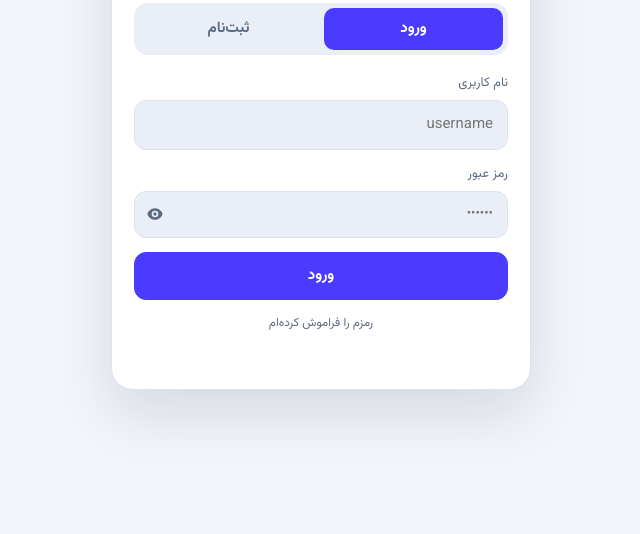
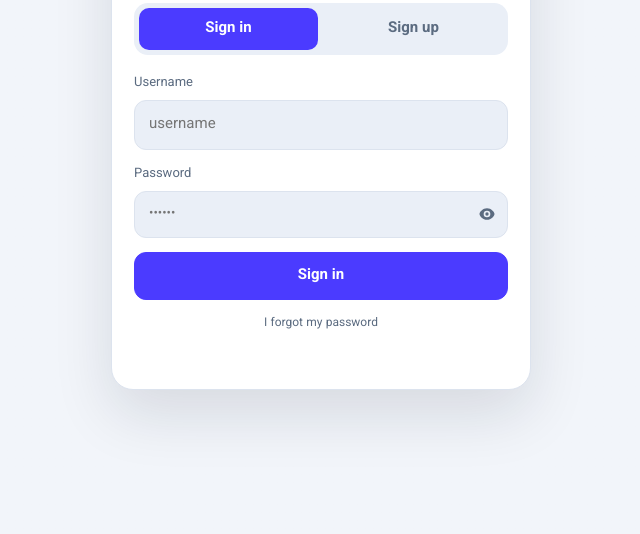
Before and after one commit to siamaklahouri/Chat, a website: page public/index.html in a window 1280 px wide. Shown: the part 266-800 px from the top of the page, without its empty margins (319-959 px from the left). Drawn offline with Linux system fonts and the light colour scheme; no server answers.

Commit message:
دوزبانه: انگلیسی و فارسی، با پیش‌فرض انگلیسی
کلیدِ هر رشته خودِ متن فارسی است، نه شناسه‌ای مثل login.title. دو دلیل:
اگر ترجمه‌ای نباشد کاربر متن فارسی می‌بیند نه یک کلید خام، و جابه‌جا
کردن متن در کد کلید را نمی‌شکند. ۳۰۹ رشته‌ی رابط کاربری ترجمه شد.

- i18n.js پیش از بدنه و به‌صورت مسدودکننده بار می‌شود، پس lang و dir از
  همان اول درست‌اند و صفحه یک‌بار راست‌چین ظاهر نمی‌شود تا بعد بپرد.
- جهت صفحه با زبان عوض می‌شود. چون شیوه‌نامه از خاصیت‌های منطقی
  (inset-inline، margin-block) استفاده می‌کند، چیدمان خودش می‌چرخد؛ فقط
  فلش ارسال و بازگشت دستی قرینه می‌شوند.
- عدد و تاریخ هم با زبان عوض می‌شوند: رقم فارسی فقط در حالت فارسی.
- عوض کردن زبان صفحه را از نو بار می‌کند؛ تنها راه مطمئن برای اینکه هیچ
  متنی از زبان قبلی جا نماند.
- متن نگه‌داری داده که از سرور می‌آید هم از t() می‌گذرد: اگر همان پیش‌فرض
  باشد ترجمه می‌شود و اگر مدیر متن دلخواهی گذاشته باشد دست‌نخورده می‌ماند.

README راه افزودن متن تازه و دستور یافتن رشته‌های بی‌ترجمه را دارد؛ همان
دستور الان صفر می‌دهد.

Co-Authored-By: Claude Opus 5 <noreply@anthropic.com>
Claude-Session: https://claude.ai/code/session_01FzpXK5BRDqqSVeWznqt5A7

```diff
--- a/public/css/style.css
+++ b/public/css/style.css
@@ -756,7 +756,8 @@ html[dir='rtl'] .conversation.is-active { box-shadow: inset -3px 0 0 var(--accen
 }
 .send-btn:disabled { opacity: .5; }
 /* آیکون هواپیما در چیدمان راست‌چین باید به سمت چپ نشانه برود. */
-.send-btn svg { transform: scaleX(-1); }
+/* فلش ارسال و بازگشت هر دو به سمتی اشاره می‌کنند که متن به آن می‌رود. */
+html[dir='rtl'] .send-btn svg { transform: scaleX(-1); }
 /* فلش بازگشت در چیدمان راست‌چین باید به راست اشاره کند، نه چپ. */
 html[dir='rtl'] #backBtn svg { transform: scaleX(-1); }
 
--- a/public/index.html
+++ b/public/index.html
@@ -14,6 +14,8 @@
 <link rel="icon" href="/icons/icon-192.png" />
 <link rel="apple-touch-icon" href="/icons/icon-192.png" />
 <link rel="stylesheet" href="/css/style.css" />
+  <!-- پیش از بدنه، تا زبان و جهت صفحه از همان اول درست باشند. -->
+  <script src="/js/i18n.js"></script>
 </head>
 <body>
 
--- /dev/null
+++ b/public/js/i18n.js
@@ -0,0 +1,521 @@
+/* 9chat — لایه‌ی زبان.
+ *
+ * کلیدِ هر رشته، خودِ متن فارسی است. دو دلیل دارد:
+ *   ۱) هیچ متنی جا نمی‌ماند؛ اگر ترجمه‌ای نباشد، فارسی نشان داده می‌شود،
+ *      نه یک کلید بی‌معنی مثل «login.title» که کاربر ببیند.
+ *   ۲) جابه‌جایی متن در کد، کلید را نمی‌شکند.
+ *
+ * جاهای متغیر با {n}، {name} و مانند آن نوشته می‌شوند.
+ */
+(() => {
+  'use strict';
+
+  const LANG_KEY = 'messenger.lang';
+  const LANGS = [
+    ['fa', 'فارسی', 'rtl'],
+    ['en', 'English', 'ltr'],
+  ];
+
+  const EN = {
+    /* --- زمان و اندازه --- */
+    'امروز': 'Today',
+    'دیروز': 'Yesterday',
+    'همین حالا': 'just now',
+    '{n} دقیقه پیش': '{n} min ago',
+    '{n} ساعت پیش': '{n} h ago',
+    '{n} روز پیش': '{n} d ago',
+    'بایت': 'B',
+    'کیلوبایت': 'KB',
+    'مگابایت': 'MB',
+
+    /* --- ظاهر --- */
+    'ظاهر': 'Appearance',
+    'تم': 'Theme',
+    'خودکار': 'Auto',
+    'روشن': 'Light',
+    'تیره': 'Dark',
+    'رنگ': 'Color',
+    'رنگ {label}': '{label}',
+    'بنفش‌آبی': 'Indigo',
+    'بنفش': 'Violet',
+    'آبی': 'Blue',
+    'فیروزه‌ای': 'Teal',
+    'سرخابی': 'Rose',
+    'کهربایی': 'Amber',
+    'پس‌زمینه‌ی گفتگو': 'Chat background',
+    'پس‌زمینه‌ی {label}': '{label} background',
+    'شفق': 'Aurora',
+    'مه رنگی': 'Mesh',
+    'غروب': 'Sunset',
+    'شب': 'Night',
+    'نقطه‌چین': 'Dots',
+    'شبکه': 'Grid',
+    'راه‌راه': 'Stripes',
+    'ساده': 'Plain',
+    'عکس از گالری': 'Photo from gallery',
+    'انتخاب عکس پس‌زمینه از گالری': 'Choose a background photo from your gallery',
+    'برداشتن عکس پس‌زمینه': 'Remove background photo',
+    'پس‌زمینه عوض شد.': 'Background changed.',
+    'این عکس خیلی بزرگ است؛ عکس کوچک‌تری انتخاب کنید.': 'That photo is too large; pick a smaller one.',
+    'جای کافی در این مرورگر نیست؛ عکس کوچک‌تری انتخاب کنید.': 'Not enough room in this browser; pick a smaller photo.',
+    'زبان': 'Language',
+
+    /* --- ورود و حساب --- */
+    'خطای ناشناخته': 'Unknown error',
+    'در حال ورود…': 'Signing in…',
+    'در حال ثبت‌نام…': 'Signing up…',
+    'نشست شما منقضی شده است. دوباره وارد شوید.': 'Your session has expired. Please sign in again.',
+    'حساب شما مسدود شده است.': 'Your account has been blocked.',
+    'حساب شما هنوز تایید نشده است.': 'Your account has not been approved yet.',
+    'حساب شما هنوز توسط مدیر تایید نشده است.': 'An admin has not approved your account yet.',
+    '9chat ایمیل و شماره‌ی شما را نمی‌گیرد، پس بازیابی خودکار رمز ممکن نیست. ':
+      '9chat does not collect your email or phone number, so there is no automatic password reset. ',
+    'از مدیر بخواهید از پنل مدیریت برایتان رمز تازه بگذارد.':
+      'Ask an admin to set a new password for you from the admin panel.',
+    'نمایش رمز': 'Show password',
+    'پنهان کردن رمز': 'Hide password',
+
+    /* --- فهرست گفتگوها --- */
+    'هنوز پیامی رد و بدل نشده': 'No messages yet',
+    'شما: ': 'You: ',
+    'گفتگویی پیدا نشد.': 'No conversations found.',
+    'هنوز گفتگویی ندارید. با دکمه + شروع کنید.': 'No conversations yet. Tap + to start one.',
+    'سنجاق‌شده': 'Pinned',
+    'بی‌صدا': 'Muted',
+    'بایگانی‌شده': 'Archived',
+    '📌 برداشتن سنجاق': '📌 Unpin',
+    '📌 سنجاق کردن': '📌 Pin',
+    '🔔 روشن کردن صدا': '🔔 Unmute',
+    '🔕 بی‌صدا کردن': '🔕 Mute',
+    '📤 خارج کردن از بایگانی': '📤 Unarchive',
+    '📥 بایگانی کردن': '📥 Archive',
+    '🔵 علامت‌زدن به‌عنوان خوانده‌نشده': '🔵 Mark as unread',
+    'سنجاق شد.': 'Pinned.',
+    'سنجاق برداشته شد.': 'Unpinned.',
+    'بی‌صدا شد.': 'Muted.',
+    'صدا روشن شد.': 'Unmuted.',
+    'بایگانی شد.': 'Archived.',
+    'از بایگانی خارج شد.': 'Unarchived.',
+    'خوانده‌نشده شد.': 'Marked unread.',
+    'این حساب دیگر وجود ندارد': 'This account no longer exists',
+    'کاربر حذف‌شده': 'Deleted user',
+    'آنلاین': 'online',
+    '{n} عضو': '{n} members',
+    'آخرین بازدید {when}': 'last seen {when}',
+    '{names} در حال نوشتن…': '{names} is typing…',
+
+    /* --- پیام‌ها --- */
+    'عکس': 'Photo',
+    'فایل': 'File',
+    '🖼 عکس': '🖼 Photo',
+    '🎤 پیام صوتی': '🎤 Voice message',
+    '🖼 عکس فرستاد': 'sent a photo 🖼',
+    '🎤 پیام صوتی فرستاد': 'sent a voice message 🎤',
+    '📎 {name} فرستاد': 'sent 📎 {name}',
+    '{prefix}پیام حذف شد': '{prefix}Message deleted',
+    '{prefix}🖼 عکس': '{prefix}🖼 Photo',
+    '{prefix}🎤 پیام صوتی': '{prefix}🎤 Voice message',
+    '{prefix}📎 {name}': '{prefix}📎 {name}',
+    'پیام حذف شد': 'Message deleted',
+    'این پیام حذف شد': 'This message was deleted',
+    '(ویرایش‌شده)': '(edited)',
+    '↪ بازفرستاده‌شده': '↪ Forwarded',
+    'واکنش': 'React',
+    'برداشتن واکنش': 'Remove reaction',
+    'همین واکنش': 'Your reaction',
+    'کپی متن': 'Copy text',
+    'متن کپی شد.': 'Text copied.',
+    'کپی ممکن نشد.': 'Could not copy.',
+    'متن‌ها کپی شدند.': 'Texts copied.',
+    'متنی برای کپی نیست.': 'Nothing to copy.',
+    'انتخاب': 'Select',
+    'بازفرستادن': 'Forward',
+    'بازفرستادن به…': 'Forward to…',
+    'به «{title}» فرستاده شد.': 'Sent to “{title}”.',
+    'پاسخ': 'Reply',
+    'ویرایش': 'Edit',
+    'حذف': 'Delete',
+    'ویرایش پیام': 'Edit message',
+    'این پیام حذف شود؟': 'Delete this message?',
+    'فقط پیام‌های خودتان قابل حذف‌اند.': 'You can only delete your own messages.',
+    '{n} پیام انتخاب شده': '{n} selected',
+    '{n} پیام حذف شود؟': 'Delete {n} messages?',
+    '{n} پیام حذف شد.': '{n} messages deleted.',
+    '{n} پیام حذف نشد.': '{n} messages could not be deleted.',
+    '{n} پیام پیدا شد': '{n} messages found',
+    'در حال ارسال': 'Sending',
+    'ارسال شد': 'Sent',
+    'خوانده شد': 'Read',
+    'پیام بنویسید…': 'Write a message…',
+    'در حال بارگذاری…': 'Loading…',
+
+    /* --- عکس، فایل، صدا --- */
+    'پیوست': 'Attach',
+    'می‌توانید چند عکس را با هم انتخاب کنید': 'You can pick several photos at once',
+    'تا {size} — سند، ویدیو، فایل فشرده': 'Up to {size} — documents, video, archives',
+    'فقط فایل عکس قابل ارسال است.': 'Only image files can be sent.',
+    'توضیح عکس (اختیاری)…': 'Photo caption (optional)…',
+    'آماده‌سازی عکس ناموفق بود.': 'Preparing the photo failed.',
+    'آماده‌سازی عکس ممکن نشد.': 'Could not prepare the photo.',
+    'این فایل عکس نیست.': 'That file is not an image.',
+    'در حال ارسال عکس…': 'Sending photo…',
+    'در حال ارسال {n} عکس…': 'Sending {n} photos…',
+    'حجم فایل بیشتر از {size} است.': 'The file is larger than {size}.',
+    'در حال فرستادن {name}…': 'Sending {name}…',
+    'پخش پیام صوتی': 'Play voice message',
+    'پخش صدا ممکن نشد.': 'Could not play the audio.',
+    'مرورگر شما ضبط صدا را پشتیبانی نمی‌کند.': 'Your browser does not support audio recording.',
+    'اجازه‌ی دسترسی به میکروفون داده نشد.': 'Microphone access was denied.',
+
+    /* --- اتصال --- */
+    'قطع — تلاش برای اتصال…': 'Offline — reconnecting…',
+    'ارتباط قطع شد': 'Connection lost',
+    'ارتباط با سرور برقرار نیست.': 'No connection to the server.',
+    'در حال اتصال…': 'Connecting…',
+    'داده‌های هفتگی پاک شد.': 'Weekly data was cleared.',
+    '، ': ', ',
+
+    /* --- اعلان --- */
+    'اعلان‌ها از قبل فعال است.': 'Notifications are already on.',
+    'اعلان‌ها را در تنظیمات مرورگر برای این سایت اجازه دهید.':
+      'Allow notifications for this site in your browser settings.',
+    'اعلان‌ها فعال شد.': 'Notifications enabled.',
+    'اعلان‌ها فعال نشد.': 'Notifications were not enabled.',
+    '🔔 فعال‌سازی اعلان‌ها': '🔔 Enable notifications',
+
+    /* --- تماس --- */
+    'تماس صوتی': 'Voice call',
+    'تماس تصویری': 'Video call',
+    'تماس صوتی روی این سرور فعال نیست.': 'Calling is not enabled on this server.',
+    'تماس صوتی فقط در گفتگوی دونفره ممکن است.': 'Calls are only possible in one-to-one chats.',
+    'اجازه‌ی این تماس را ندارید.': 'You are not allowed to make this call.',
+    'تماس‌های زیادی گرفته‌اید؛ کمی بعد دوباره تلاش کنید.': 'Too many calls; try again shortly.',
+    'طرف مقابل پیدا نشد.': 'The other person was not found.',
+    'همین حالا در یک تماس هستید.': 'You are already in a call.',
+    'طرف مقابل در تماس دیگری است.': 'The other person is on another call.',
+    'طرف مقابل آنلاین نیست.': 'The other person is not online.',
+    'طرف مقابل آنلاین نیست': 'The other person is not online',
+    'این تماس دیگر برقرار نیست.': 'This call is no longer active.',
+    'تماس پایان یافت': 'Call ended',
+    'تماس برقرار نشد': 'Call failed',
+    'تماس رد شد': 'Call declined',
+    'پاسخی داده نشد': 'No answer',
+    'تماس لغو شد': 'Call cancelled',
+    'برقراری تماس ممکن نشد': 'Could not place the call',
+    '{what} رد شد': '{what} declined',
+    '{what} را رد کردید': 'You declined {what}',
+    '{what} بی‌پاسخ': '{what} unanswered',
+    'دوربین در دسترس نیست؛ تماس فقط صوتی برقرار می‌شود.': 'No camera available; placing a voice call.',
+    'مرورگر شما تماس را پشتیبانی نمی‌کند.': 'Your browser does not support calls.',
+    'در حال زنگ زدن…': 'Ringing…',
+    'دسترسی به میکروفون داده نشد.': 'Microphone access was denied.',
+    'بی‌صدا کردن میکروفون': 'Mute microphone',
+    'روشن کردن میکروفون': 'Unmute microphone',
+    'میکروفون روشن شد.': 'Microphone on.',
+    'میکروفون بی‌صدا شد.': 'Microphone muted.',
+    'خاموش کردن دوربین': 'Turn camera off',
+    'روشن کردن دوربین': 'Turn camera on',
+    'دوربین دیگری پیدا نشد.': 'No other camera found.',
+    'کاربر': 'User',
+    'تماس تصویری ورودی…': 'Incoming video call…',
+    'تماس صوتی ورودی…': 'Incoming voice call…',
+    'تماس تصویری…': 'Video call…',
+    'تماس صوتی…': 'Voice call…',
+
+    /* --- شناسه و گفتگوی تازه --- */
+    'دیگران با همین شناسه شما را پیدا می‌کنند.': 'This is how others find you.',
+    'کپی': 'Copy',
+    'شناسه کپی شد.': 'Username copied.',
+    'کپی ممکن نشد؛ دستی انتخابش کنید.': 'Could not copy; select it by hand.',
+    'اشتراک‌گذاری': 'Share',
+    'شناسه‌ی من در 9chat: @{username}': 'My 9chat username: @{username}',
+    'گفتگوی جدید': 'New chat',
+    'گفتگویی برای بازفرستادن نیست.': 'No chat to forward to.',
+    'کاربری با این نام کاربری پیدا نشد. نام کاربری باید دقیق باشد.':
+      'No user with that username. It has to match exactly.',
+    'نام کاربری دقیق طرف مقابل…': 'Exact username…',
+    'برای شروع گفتگو باید نام کاربری دقیق طرف مقابل را بدانید.':
+      'To start a chat you need the exact username.',
+    '👥 ساخت گروه جدید': '👥 Create a group',
+    'گروه جدید': 'New group',
+    'نام گروه': 'Group name',
+    'نام کاربری دقیق عضو تازه…': 'Exact username of a new member…',
+    'هنوز عضوی انتخاب نشده است.': 'No members selected yet.',
+    'اعضا: {names}': 'Members: {names}',
+    'ساخت گروه': 'Create group',
+    'نام گروه را بنویسید.': 'Enter a group name.',
+    'حداقل یک عضو انتخاب کنید.': 'Pick at least one member.',
+
+    /* --- عکس پروفایل --- */
+    'حذف عکس': 'Remove photo',
+    'تغییر عکس': 'Change photo',
+    'انتخاب عکس': 'Choose a photo',
+    'عکس پروفایل به‌روز شد.': 'Profile photo updated.',
+    'عکس پروفایل حذف شد.': 'Profile photo removed.',
+    'تغییر عکس گروه': 'Change group photo',
+    'انتخاب عکس گروه': 'Choose a group photo',
+    'عکس گروه به‌روز شد.': 'Group photo updated.',
+    'عکس گروه حذف شد.': 'Group photo removed.',
+
+    /* --- دستگاه‌ها --- */
+    'دستگاه ناشناس': 'Unknown device',
+    'اندروید': 'Android',
+    'ویندوز': 'Windows',
+    'مک': 'Mac',
+    'لینوکس': 'Linux',
+    'نامشخص': 'unknown',
+    'فایرفاکس': 'Firefox',
+    'اج': 'Edge',
+    'کروم': 'Chrome',
+    'سافاری': 'Safari',
+    'مرورگر': 'Browser',
+    '{browser} روی {platform}': '{browser} on {platform}',
+    'بستن همه‌ی دستگاه‌های دیگر': 'Sign out all other devices',
+    'همین دستگاه': 'this device',
+    'آخرین فعالیت {when}': 'last active {when}',
+    'بستن': 'Close',
+    'دستگاه بسته شد.': 'Device signed out.',
+    '{n} دستگاه بسته شد.': '{n} devices signed out.',
+    'همه‌ی دستگاه‌های دیگر از حساب خارج شوند؟': 'Sign out all other devices?',
+
+    /* --- بلاک --- */
+    'کسی را بلاک نکرده‌اید.': 'You have not blocked anyone.',
+    'رفع بلاک': 'Unblock',
+    'رفع بلاک شد.': 'Unblocked.',
+    '🚫 بلاک کردن این کاربر': '🚫 Block this user',
+    '{name} بلاک شود؟ دیگر نمی‌توانید به هم پیام بدهید.':
+      'Block {name}? Neither of you will be able to message the other.',
+    'کاربر بلاک شد. از پروفایل می‌توانید رفع بلاکش کنید.':
+      'User blocked. You can unblock them from your profile.',
+
+    /* --- نسخه --- */
+    'نسخه‌ی وب': 'Web version',
+    'اپ اندروید': 'Android app',
+    'نسخه‌ی وب: {version} ({built})': 'Web version: {version} ({built})',
+    'اپ اندروید: {version}': 'Android app: {version}',
+    'APK روی سرور: {version}': 'APK on server: {version}',
+    'نسخه‌ی اپ را اینجا نشان نمی‌دهد چون نسخه‌ی نصب‌شده قدیمی‌تر از ۱.۴ است؛ ':
+      'The installed app is older than 1.4, so its version is not shown here; ',
+    'از تنظیمات گوشی ← برنامه‌ها ← 9chat ببینیدش.': 'check Settings → Apps → 9chat on your phone.',
+    'کپی اطلاعات نسخه': 'Copy version info',
+    'اطلاعات نسخه کپی شد.': 'Version info copied.',
+    'نسخه‌ی تازه‌ای از برنامه آمده است.': 'A new version of the app is available.',
+    'نسخه‌ی {version} اپ اندروید آمده است (شما {installed} دارید).':
+      'Android app {version} is out (you have {installed}).',
+    'تازه‌سازی': 'Refresh',
+    'دریافت': 'Download',
+
+    /* --- پروفایل --- */
+    'پروفایل': 'Profile',
+    'درباره من': 'About me',
+    'درباره‌ی من': 'About me',
+    'ذخیره': 'Save',
+    'پروفایل به‌روز شد.': 'Profile updated.',
+    'نام نمایشی': 'Display name',
+    'همین نامی که دیگران می‌بینند.': 'This is the name others see.',
+    'رمز فعلی': 'Current password',
+    'رمز تازه': 'New password',
+    'رمز تازه (حداقل ۸ نویسه)': 'New password (at least 8 characters)',
+    'حداقل ۸ نویسه.': 'At least 8 characters.',
+    'تغییر رمز': 'Change password',
+    'تغییر رمز عبور': 'Change password',
+    'هر دو رمز را پر کنید.': 'Fill in both passwords.',
+    'خروج از حساب': 'Sign out',
+    'دستگاه‌های واردشده': 'Signed-in devices',
+    'کاربران بلاک‌شده': 'Blocked users',
+    'سایر': 'Other',
+    'درباره‌ی برنامه': 'About this app',
+
+    /* --- گروه و گفتگو --- */
+    'ذخیره‌ی نام': 'Save name',
+    'نام گروه خالی است.': 'The group name is empty.',
+    'نام گروه به‌روز شد.': 'Group name updated.',
+    'اطلاعات گروه': 'Group info',
+    'اطلاعات مخاطب': 'Contact info',
+    'حساب طرف مقابل حذف شده است. می‌توانید این گفتگو را از فهرست خود پاک کنید.':
+      'The other account has been deleted. You can remove this chat from your list.',
+    '🗑 حذف گفتگو (فقط برای من)': '🗑 Delete chat (only for me)',
+    'این گفتگو از فهرست شما پاک شود؟ طرف مقابل نسخه‌ی خودش را خواهد داشت.':
+      'Remove this chat from your list? The other person keeps their copy.',
+    'گفتگو پاک شد.': 'Chat removed.',
+    'اعضا': 'Members',
+    ' — سازنده': ' — owner',
+    ' — مدیر گروه': ' — group admin',
+    'مدیر گروه': 'Group admin',
+    'برداشتن مدیریت': 'Remove admin',
+    'نقش عضو به‌روز شد.': 'Member role updated.',
+    'حذف از گروه': 'Remove from group',
+    'حذف {name} از گروه': 'Remove {name} from the group',
+    '{name} از گروه حذف شود؟': 'Remove {name} from the group?',
+    'عضو حذف شد.': 'Member removed.',
+    '➕ افزودن عضو': '➕ Add member',
+    'افزودن عضو': 'Add member',
+    'نام کاربری دقیق…': 'Exact username…',
+    'عضو اضافه شد.': 'Member added.',
+    'خروج از گروه': 'Leave group',
+    'از این گروه خارج می‌شوید؟': 'Leave this group?',
+
+    /* --- استوری و ایموجی --- */
+    'ایموجی': 'Emoji',
+    'گفتگو': 'Chat',
+    'استوری من': 'My story',
+    'افزودن': 'Add',
+    '👁 هنوز کسی ندیده': '👁 No views yet',
+    '👁 {n} بیننده': '👁 {n} viewers',
+    'بیننده‌های استوری': 'Story viewers',
+    'این استوری حذف شود؟': 'Delete this story?',
+    'استوری حذف شد.': 'Story deleted.',
+    'استوری شما تا ۲۴ ساعت دیده می‌شود.': 'Your story stays up for 24 hours.',
+    'فرستادن استوری ناموفق بود.': 'Posting the story failed.',
+
+    /* --- index.html --- */
+    'گفتگو و ارسال عکس، ساده و سریع': 'Chat and photos, simple and fast',
+    'ورود': 'Sign in',
+    'ثبت‌نام': 'Sign up',
+    'نام کاربری': 'Username',
+    'رمز عبور': 'Password',
+    'رمزم را فراموش کرده‌ام': 'I forgot my password',
+    'پس از ثبت‌نام، حساب شما باید توسط مدیر تایید شود.':
+      'After signing up, an admin has to approve your account.',
+    'دریافت برنامه‌ی اندروید': 'Get the Android app',
+    'گفتگویی باز نیست': 'No chat open',
+    'از فهرست کنار صفحه یکی را باز کنید، یا با دکمه‌ی ＋ گفتگوی تازه‌ای بسازید.':
+      'Open one from the list, or tap ＋ to start a new chat.',
+    'پاسخ به': 'Replying to',
+    '۰:۰۰': '0:00',
+    'در حال ضبط…': 'Recording…',
+    'نام شما': 'Your name',
+    'فقط حروف انگلیسی، عدد و _': 'Latin letters, digits and _ only',
+    'حداقل ۸ نویسه': 'At least 8 characters',
+    'پنل مدیریت': 'Admin panel',
+    'تنظیم ظاهر: تم، رنگ و پس‌زمینه': 'Appearance: theme, color and background',
+    'جستجو در گفتگوها…': 'Search chats…',
+    'بازگشت': 'Back',
+    'اطلاعات گفتگو': 'Chat info',
+    'لغو انتخاب': 'Cancel selection',
+    'رفتن به آخرین پیام': 'Jump to latest message',
+    'لغو پاسخ': 'Cancel reply',
+    'لغو ضبط': 'Cancel recording',
+    'ارسال پیام صوتی': 'Send voice message',
+    'پیوست عکس یا فایل': 'Attach a photo or file',
+    'افزودن ایموجی': 'Add emoji',
+    'پیام صوتی': 'Voice message',
+    'ضبط پیام صوتی': 'Record a voice message',
+    'ارسال': 'Send',
+    'استوری': 'Story',
+    'حذف استوری': 'Delete story',
+    'قبلی': 'Previous',
+    'بعدی': 'Next',
+    'دانلود': 'Download',
+    'تعویض دوربین جلو و عقب': 'Switch front/back camera',
+    'پایان تماس': 'End call',
+    'پیام‌ها و عکس‌ها به‌صورت دوره‌ای پاک می‌شوند':
+      'Messages and photos are cleared from time to time',
+  };
+
+  const DICT = { fa: null, en: EN };
+
+  const stored = () => {
+    try {
+      return localStorage.getItem(LANG_KEY);
+    } catch {
+      return null;
+    }
+  };
+
+  /* پیش‌فرض انگلیسی است. انتخاب خودِ کاربر همیشه مقدم است. */
+  const DEFAULT_LANG = 'en';
+
+  const detect = () => {
+    const saved = stored();
+    return saved && DICT[saved] !== undefined ? saved : DEFAULT_LANG;
+  };
+
+  let lang = detect();
+  const dirOf = (code) => (LANGS.find(([id]) => id === code) || LANGS[0])[2];
+
+  /**
+   * ترجمه. اگر ترجمه‌ای نبود، خودِ متن فارسی برمی‌گردد — کاربر هیچ‌وقت
+   * کلید خام نمی‌بیند.
+   */
+  function t(key, vars) {
+    const table = DICT[lang];
+    let out = (table && table[key]) || key;
+    if (vars) {
+      for (const [name, value] of Object.entries(vars)) {
+        out = out.split(`{${name}}`).join(String(value));
+      }
+    }
+    return out;
+  }
+
+  /** عدد: فارسی با رقم فارسی، انگلیسی با رقم لاتین. */
+  const num = (n) => Number(n).toLocaleString(lang === 'fa' ? 'fa-IR' : 'en-US');
+  const localeOf = () => (lang === 'fa' ? 'fa-IR' : 'en-GB');
+
+  /**
+   * متن‌های ثابتِ index.html. به‌جای برچسب‌گذاری تک‌تک عنصرها، یک‌بار کل
+   * صفحه پیموده می‌شود: کلیدها همان متن فارسیِ داخل فایل‌اند، پس چیزی
+   * برای از قلم افتادن نمی‌ماند.
+   */
+  function translateDom(root = document) {
+    if (lang === 'fa') return;
+    const walker = document.createTreeWalker(root, NodeFilter.SHOW_TEXT);
+    const texts = [];
+    while (walker.nextNode()) texts.push(walker.currentNode);
+    for (const node of texts) {
+      const key = node.nodeValue.trim();
+      if (!key) continue;
+      const hit = EN[key];
+      if (hit) node.nodeValue = node.nodeValue.replace(key, hit);
+    }
+    for (const attr of ['placeholder', 'title', 'aria-label', 'value']) {
+      for (const el of root.querySelectorAll(`[${attr}]`)) {
+        const hit = EN[el.getAttribute(attr)];
+        if (hit) el.setAttribute(attr, hit);
+      }
+    }
+  }
+
+  function applyLang() {
+    const root = document.documentElement;
+    root.lang = lang;
+    root.dir = dirOf(lang);
+  }
+
+  /** عوض کردن زبان صفحه را از نو بار می‌کند: تنها راه مطمئن برای اینکه
+      هیچ متنی از زبان قبلی جا نماند. */
+  function setLang(code) {
+    if (!DICT[code] && code !== 'fa') return;
+    try {
+      localStorage.setItem(LANG_KEY, code);
+    } catch {
+      /* حالت خصوصی مرورگر: دست‌کم همین نشست عوض می‌شود */
+    }
+    lang = code;
+    location.reload();
+  }
+
+  applyLang();
+
+  /* این فایل در <head> و به‌صورت مسدودکننده بار می‌شود، پس lang و dir پیش از
+     کشیده شدن بدنه ست می‌شوند و صفحه یک‌بار راست‌چینِ فارسی ظاهر نمی‌شود تا
+     بعد بپرد. متن‌های ثابت هم به‌محض آماده شدن DOM ترجمه می‌شوند. */
+  if (document.readyState === 'loading') {
+    document.addEventListener('DOMContentLoaded', () => translateDom(), { once: true });
+  } else {
+    translateDom();
+  }
+
+  window.i18n = {
+    t,
+    num,
+    localeOf,
+    translateDom,
+    setLang,
+    langs: LANGS,
+    get current() {
+      return lang;
+    },
+  };
+})();
--- a/public/sw.js
+++ b/public/sw.js
@@ -6,12 +6,13 @@
  * به کاربری که یک بار سایت را باز کرده بود نرسد. حالا همیشه نسخه‌ی تازه گرفته
  * می‌شود و کش فقط وقتی به کار می‌آید که شبکه در دسترس نباشد.
  */
-const CACHE = '9chat-shell-v5';
+const CACHE = '9chat-shell-v6';
 const SHELL = [
   '/',
   '/index.html',
   '/css/style.css',
   '/js/app.js',
+  '/js/i18n.js',
   '/manifest.webmanifest',
   '/icons/icon-192.png',
   '/fonts/outfit-600-latin.woff2',
--- a/server/index.js
+++ b/server/index.js
@@ -25,7 +25,7 @@ const APK_DIR = process.env.APK_DIR || path.join(__dirname, '..', 'dist');
  * عوض کردن یک تنظیم نباید به همه بگوید «نسخه‌ی تازه آمده». فقط وقتی عوض
  * می‌شود که واقعاً کد سمت کاربر عوض شده باشد.
  */
-const CLIENT_FILES = ['index.html', 'js/app.js', 'css/style.css', 'sw.js'];
+const CLIENT_FILES = ['index.html', 'js/app.js', 'js/i18n.js', 'css/style.css', 'sw.js'];
 
 const CLIENT_VERSION = (() => {
   const hash = crypto.createHash('sha256');
```
Also changed, not shown: README.md, public/js/app.js.
